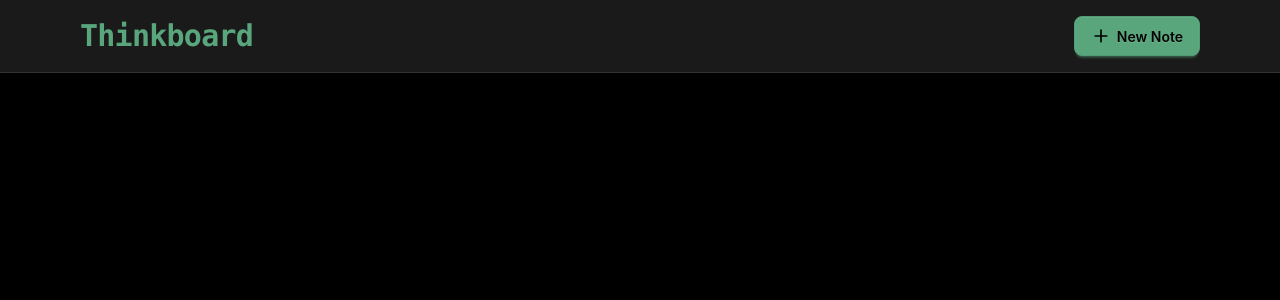
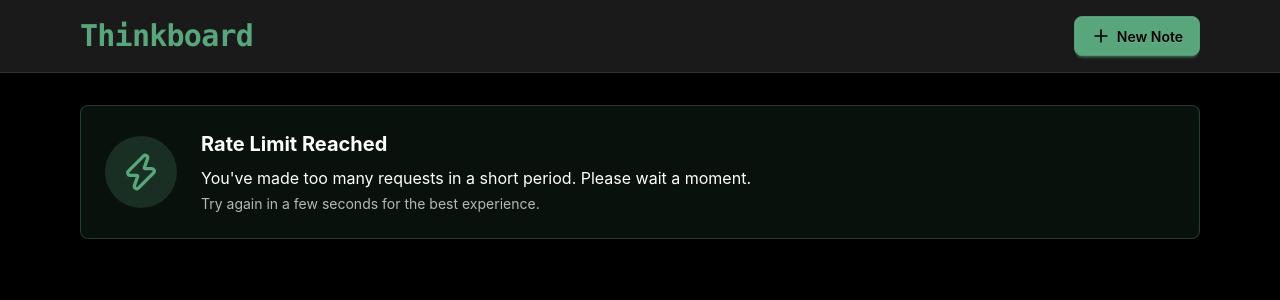
Before and after one commit to jakubjanak/thinkboard, a React (Vite) app in the folder frontend/: page / in a window 1280 px wide. Shown: the top 300 px of the page. Built offline with nearby package versions, Linux system fonts and the light colour scheme; no server answers.

Commit message:
RateLimitedUI component ready. Now I have to resolve CORS issue because of trying to fetch with axios notes from database.

```diff
--- /dev/null
+++ b/frontend/src/components/RateLimitedUI.jsx
@@ -0,0 +1,27 @@
+import { ZapIcon } from "lucide-react";
+
+function RateLimitedUI() {
+  return (
+    <div className="max-w-6xl mx-auto px-4 py-8">
+      <div className="bg-primary/10 border border-primary/30 rounded-lg shadow-md">
+        <div className="flex flex-col md:flex-row items-center p-6">
+          <div className="shrink-0 bg-primary/20 p-4 rounded-full mb-4 md:mb-0 md:mr-6">
+            <ZapIcon className="size-10 text-primary" />
+          </div>
+          <div className="flex-1 text-center md:text-left">
+            <h3 className="text-xl font-bold mb-2">Rate Limit Reached</h3>
+            <p className="text-base-content mb-1">
+              You've made too many requests in a short period. Please wait a
+              moment.
+            </p>
+            <p className="text-sm text-base-content/70">
+              Try again in a few seconds for the best experience.
+            </p>
+          </div>
+        </div>
+      </div>
+    </div>
+  );
+}
+
+export default RateLimitedUI;
--- a/frontend/src/pages/Homepage.jsx
+++ b/frontend/src/pages/Homepage.jsx
@@ -1,7 +1,33 @@
 import Navbar from "../components/Navbar";
+import { useState, useEffect } from "react";
+import RateLimitedUI from "../components/RateLimitedUI";
+import axios from "axios";
 
 const Homepage = () => {
-  return <Navbar />;
+  const [rateLimited, setRateLimited] = useState(true);
+  const [notes, setNotes] = useState([]);
+  const [loading, setLoading] = useState(true);
+
+  useEffect(() => {
+    const fetchNotes = async () => {
+      try {
+        const res = await axios.get("http://localhost:5001/api/notes");
+        console.log(res.data);
+      } catch (error) {
+        console.error("Error fetching the notes.", error);
+      }
+    };
+
+    fetchNotes();
+  }, []);
+
+  return (
+    <div className="min-h-screen">
+      <Navbar />
+
+      {rateLimited && <RateLimitedUI />}
+    </div>
+  );
 };
 
 export default Homepage;
```
